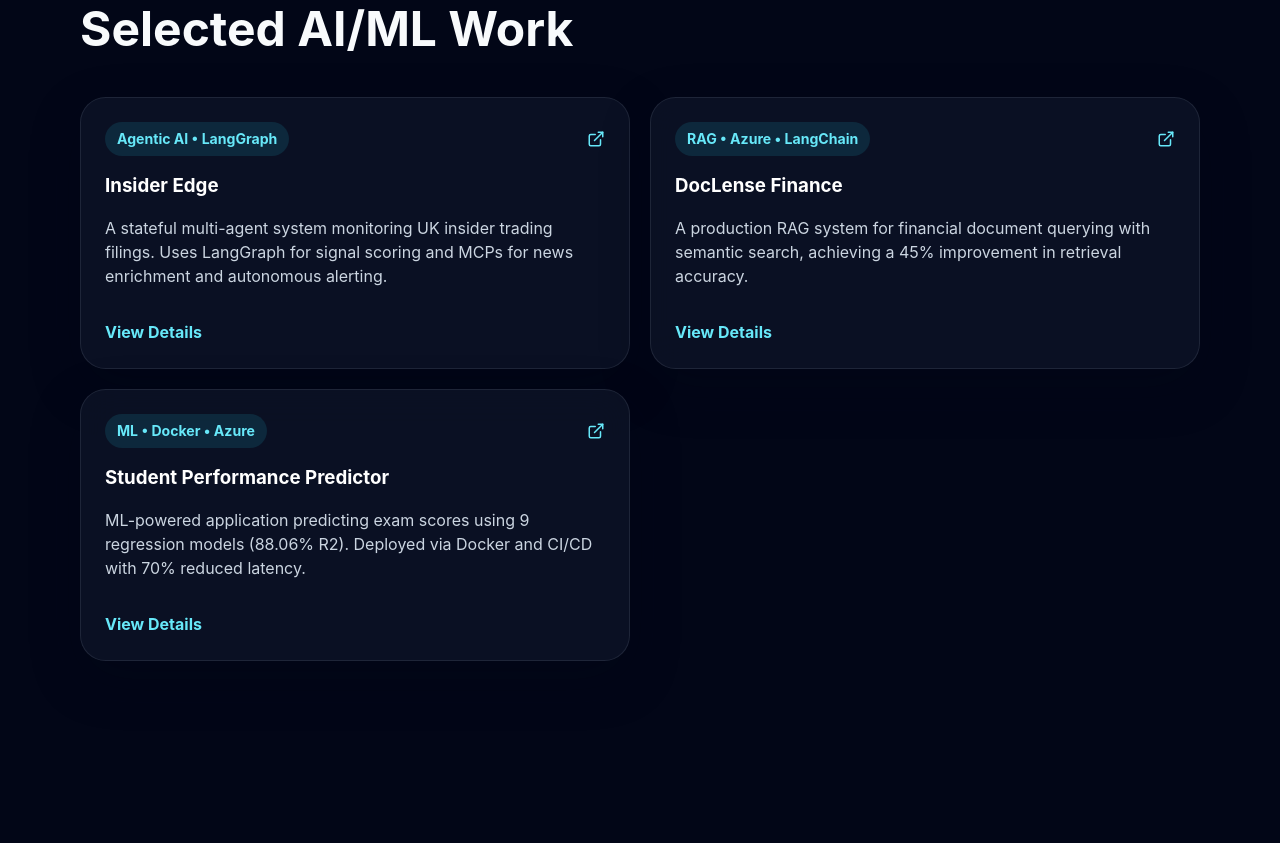
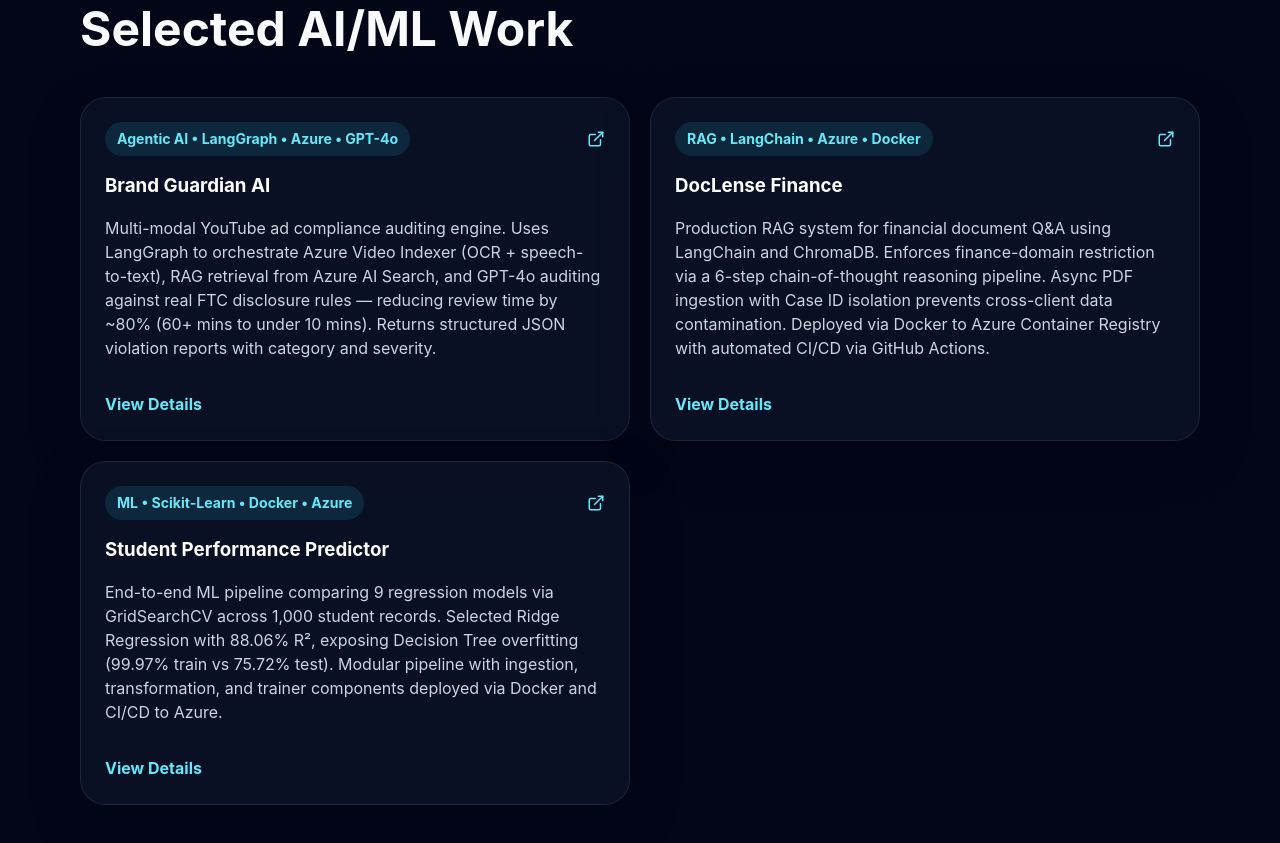
Before and after one commit to ShibjiRout/shibji-portfolio, a React (Vite) app: page / in a window 1280 px wide. Shown: the part 2420-3263 px from the top of the page. Before the commit the page ends 3169 px from the top, so only its background shows below. Built offline with nearby package versions, Linux system fonts and the light colour scheme.

Commit message:
feat: update projects with Brand Guardian AI and rewritten descriptions

```diff
--- a/src/App.tsx
+++ b/src/App.tsx
@@ -45,24 +45,24 @@
 
 const projects: Project[] = [
   {
-    title: 'Insider Edge',
+    title: 'Brand Guardian AI',
     description:
-      'A stateful multi-agent system monitoring UK insider trading filings. Uses LangGraph for signal scoring and MCPs for news enrichment and autonomous alerting.',
-    tag: 'Agentic AI • LangGraph',
-    link: 'https://github.com/ShibjiRout/InsiderEdge_Langraph_MPC'
+      'Multi-modal YouTube ad compliance auditing engine. Uses LangGraph to orchestrate Azure Video Indexer (OCR + speech-to-text), RAG retrieval from Azure AI Search, and GPT-4o auditing against real FTC disclosure rules — reducing review time by ~80% (60+ mins to under 10 mins). Returns structured JSON violation reports with category and severity.',
+    tag: 'Agentic AI • LangGraph • Azure • GPT-4o',
+    link: 'https://brandgurdian.azurewebsites.net',
   },
   {
     title: 'DocLense Finance',
     description:
-      'A production RAG system for financial document querying with semantic search, achieving a 45% improvement in retrieval accuracy.',
-    tag: 'RAG • Azure • LangChain',
+      'Production RAG system for financial document Q&A using LangChain and ChromaDB. Enforces finance-domain restriction via a 6-step chain-of-thought reasoning pipeline. Async PDF ingestion with Case ID isolation prevents cross-client data contamination. Deployed via Docker to Azure Container Registry with automated CI/CD via GitHub Actions.',
+    tag: 'RAG • LangChain • Azure • Docker',
     link: 'https://doclensefinance.azurewebsites.net/',
   },
   {
     title: 'Student Performance Predictor',
     description:
-      'ML-powered application predicting exam scores using 9 regression models (88.06% R2). Deployed via Docker and CI/CD with 70% reduced latency.',
-    tag: 'ML • Docker • Azure',
+      'End-to-end ML pipeline comparing 9 regression models via GridSearchCV across 1,000 student records. Selected Ridge Regression with 88.06% R², exposing Decision Tree overfitting (99.97% train vs 75.72% test). Modular pipeline with ingestion, transformation, and trainer components deployed via Docker and CI/CD to Azure.',
+    tag: 'ML • Scikit-Learn • Docker • Azure',
     link: 'https://shibji-student-per.azurewebsites.net/',
   },
 ]
```
